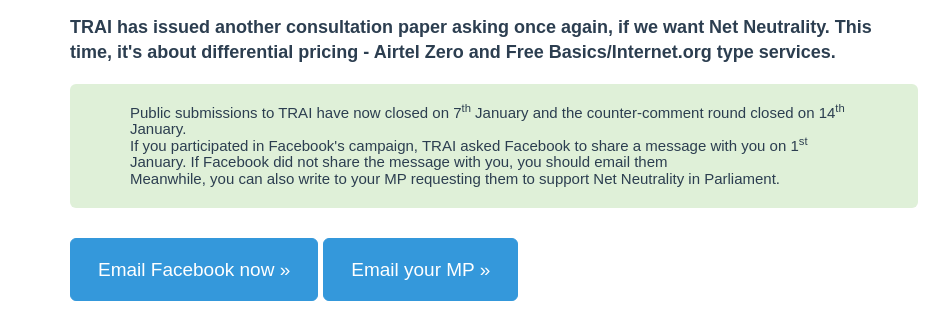
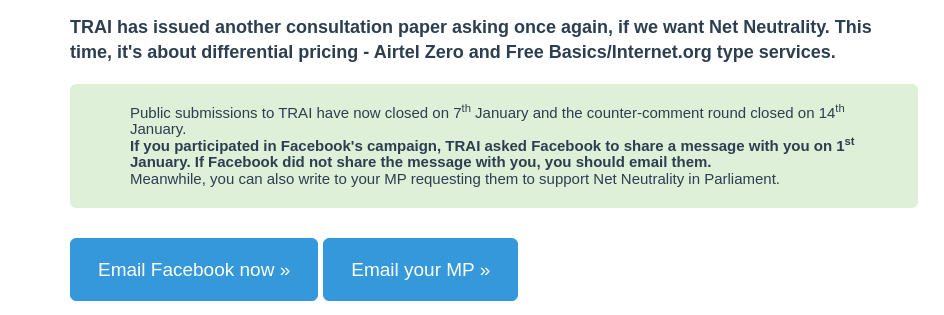
Before and after one commit to netneutrality/savetheinternet.in, a website: page src/index.html in a window 1280 px wide. Shown: the part 191-506 px from the top of the page, 0-944 px from the left. Drawn offline with Linux system fonts and the light colour scheme.

```diff
--- a/src/index.html
+++ b/src/index.html
@@ -118,7 +118,7 @@
         <div class="jumbotroninfo">
           <h5>
             Public submissions to TRAI have now closed on 7<sup>th</sup> January and the counter-comment round closed on 14<sup>th</sup> January.<br>
-            If you participated in Facebook's campaign, TRAI asked Facebook to share a message with you on 1<sup>st</sup> January. If Facebook did not share the message with you, you should email them<br>
+            <b>If you participated in Facebook's campaign, TRAI asked Facebook to share a message with you on 1<sup>st</sup> January. If Facebook did not share the message with you, you should email them.</b><br>
             Meanwhile, you can also write to your MP requesting them to support Net Neutrality in Parliament.
           </h5>
         </div>
```
